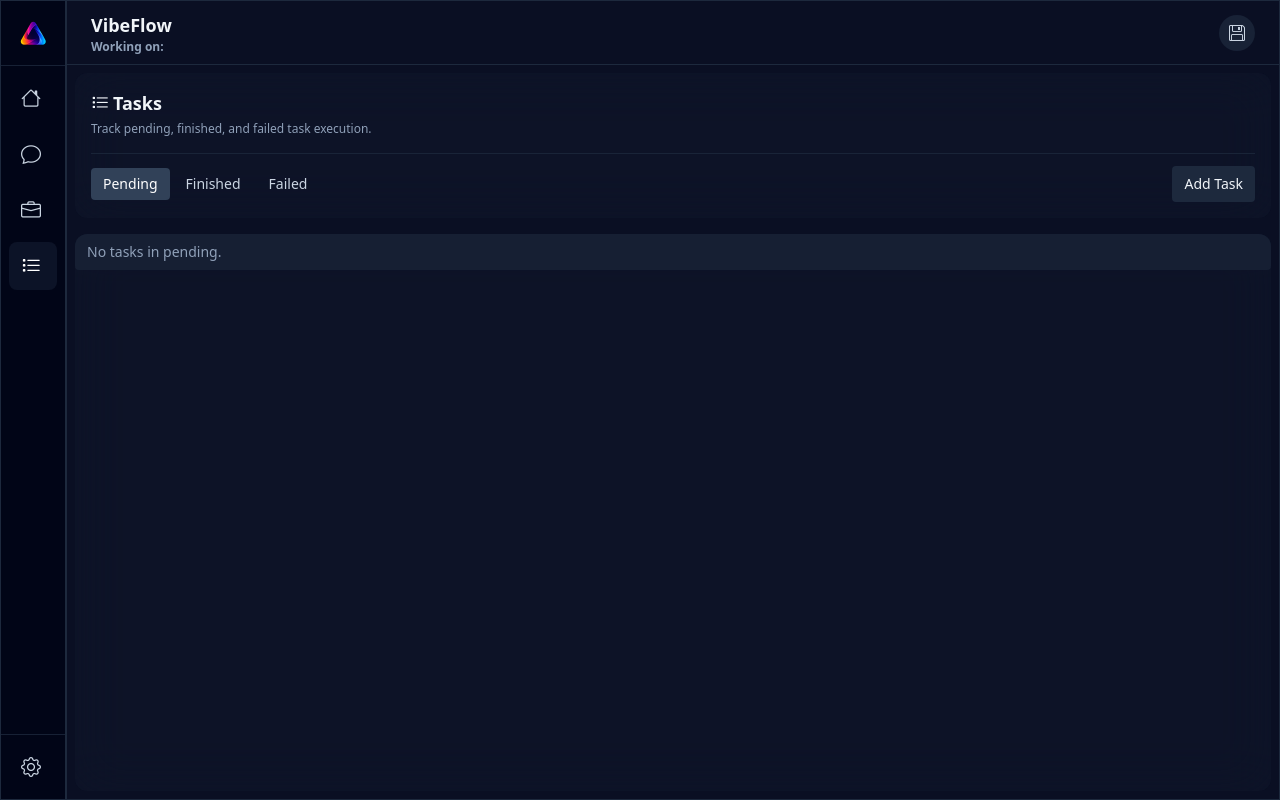
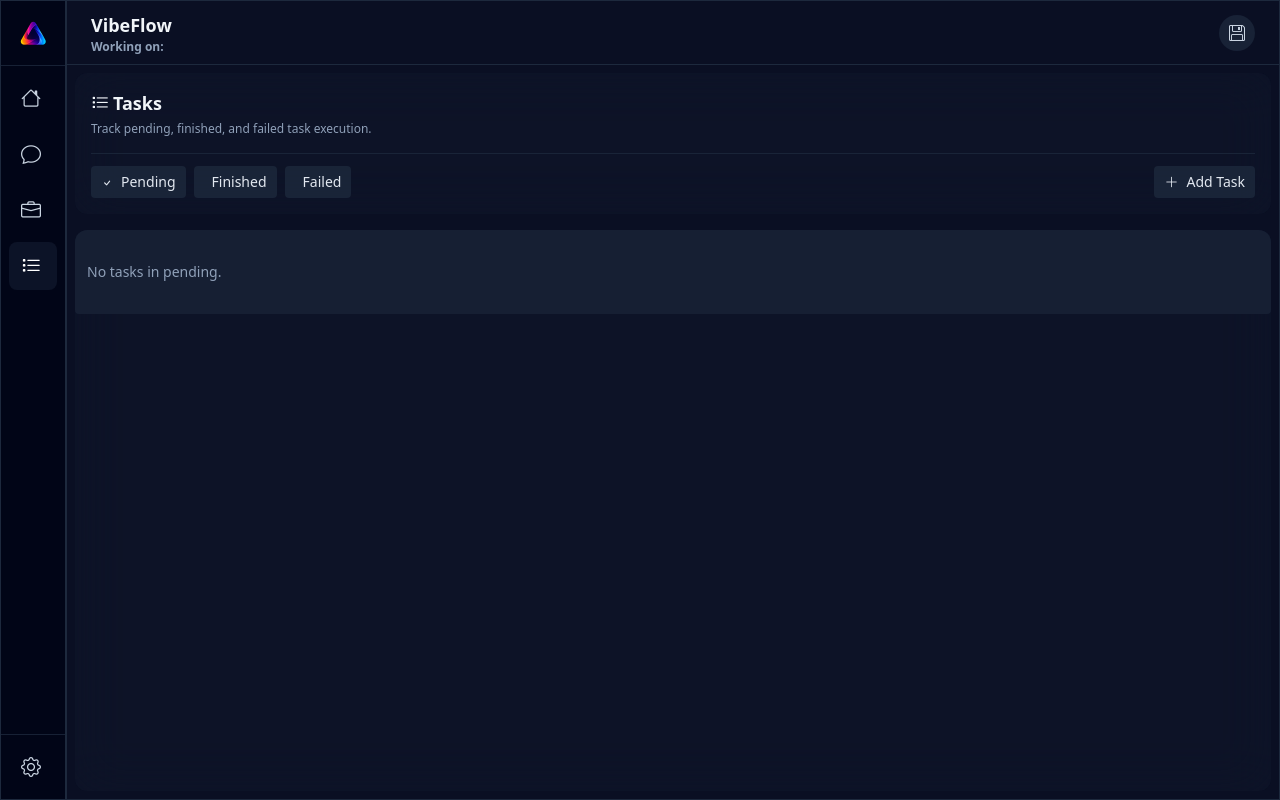
Before and after one commit to AndrewLang/matrix-codex-flow, an Angular app: page /workspace/tasks in a window 1280 px wide. Built offline with nearby package versions, Linux system fonts and the light colour scheme.

Commit message:
feat: refactor command bar and workspace header components for improved command handling and layout

```diff
--- a/src/app/components/commandbar/commandbar.component.html
+++ b/src/app/components/commandbar/commandbar.component.html
@@ -1,6 +1,6 @@
-<div class="flex items-center justify-between gap-3 rounded-xl border border-slate-800/80 bg-slate-900/60 px-3 py-2 text-slate-200">
-    <div class="flex min-w-0 items-center justify-start">
-        @if (resolvedLeftCommand(); as command) {
+<div class="relative z-40 flex items-center justify-between gap-3 overflow-visible  text-slate-200">
+    <div class="flex min-w-0 items-center justify-start gap-2">
+        @for (command of resolvedLeftCommands(); track command.id) {
         <div class="relative inline-flex items-center" [attr.data-command-menu]="command.id">
             @if (hasSubCommands(command)) {
             <button type="button"
@@ -12,10 +12,11 @@
                 <span class="truncate">{{ command.title }}</span>
             </button>
             <button type="button"
-                class="rounded-r border-l border-slate-700 bg-slate-800 px-2 py-1.5 text-slate-200 transition hover:bg-slate-700"
+                class="rounded-r border-l border-slate-700 bg-slate-800 px-2 py-1 text-slate-200 transition hover:bg-slate-700"
                 [attr.aria-label]="'Open ' + command.title + ' sub commands'"
                 (click)="toggleSubCommandMenu(command.id)">
-                <mtx-icon [icon]="isSubCommandMenuOpen(command.id) ? 'chevron-up text-xs' : 'chevron-down text-xs'"></mtx-icon>
+                <mtx-icon
+                    [icon]="isSubCommandMenuOpen(command.id) ? 'chevron-up text-xs' : 'chevron-down text-xs'"></mtx-icon>
             </button>
 
             @if (isSubCommandMenuOpen(command.id)) {
@@ -60,10 +61,11 @@
                 <span>{{ command.title }}</span>
             </button>
             <button type="button"
-                class="rounded-r border-l border-slate-700 bg-slate-800 px-2 py-1.5 text-slate-200 transition hover:bg-slate-700"
+                class="rounded-r border-l border-slate-700 bg-slate-800 px-2 py-1 text-slate-200 transition hover:bg-slate-700"
                 [attr.aria-label]="'Open ' + command.title + ' sub commands'"
                 (click)="toggleSubCommandMenu(command.id)">
-                <mtx-icon [icon]="isSubCommandMenuOpen(command.id) ? 'chevron-up text-xs' : 'chevron-down text-xs'"></mtx-icon>
+                <mtx-icon
+                    [icon]="isSubCommandMenuOpen(command.id) ? 'chevron-up text-xs' : 'chevron-down text-xs'"></mtx-icon>
             </button>
 
             @if (isSubCommandMenuOpen(command.id)) {
--- a/src/app/components/commandbar/commandbar.component.ts
+++ b/src/app/components/commandbar/commandbar.component.ts
@@ -17,14 +17,18 @@ export class CommandBarComponent {
     rightCommands = input<CommandDescriptor[]>([]);
     protected readonly openSubCommandMenuId = signal<string | null>(null);
 
-    protected readonly resolvedLeftCommand = computed(() => {
+    protected readonly resolvedLeftCommands = computed(() => {
+        const directList = this.leftCommands();
+        if (directList.length > 0) {
+            return directList;
+        }
+
         const direct = this.leftCommand();
         if (direct) {
-            return direct;
+            return [direct];
         }
 
-        const legacy = this.leftCommands();
-        return legacy.length > 0 ? legacy[0] : null;
+        return [];
     });
 
     protected readonly resolvedRightCommands = computed(() => {
--- a/src/app/components/tasks/task.edit.component.html
+++ b/src/app/components/tasks/task.edit.component.html
@@ -47,12 +47,6 @@
                                 [icon]="isAddStepMenuOpen() ? 'chevron-up text-xs' : 'chevron-down text-xs'"></mtx-icon>
                         </button>
                     </div>
-
-                    <!-- <button type="button"
-                        class="rounded bg-emerald-600 px-3 py-2 text-sm font-medium text-white transition hover:bg-emerald-500"
-                        (click)="saveTaskEditor()" title="Save task">
-                        Save
-                    </button> -->
 
                     @if (isAddStepMenuOpen()) {
                     <div
--- a/src/app/components/tasks/task.list.component.html
+++ b/src/app/components/tasks/task.list.component.html
@@ -1,6 +1,6 @@
 <div class="space-y-2">
     @if (tasks().length === 0) {
-    <p class="rounded bg-slate-800/60 px-3 py-2 text-sm text-slate-400">
+    <p class="rounded bg-slate-800/60 px-3 py-8 text-sm text-slate-400">
         {{ emptyMessage() }}
     </p>
     } @else {
--- a/src/app/components/tasks/tasks.component.html
+++ b/src/app/components/tasks/tasks.component.html
@@ -1,44 +1,10 @@
 <div class="flex h-full min-h-0 flex-col gap-4 p-2 text-slate-200">
-    <header class="flex flex-col rounded-xl bg-slate-900/60 p-4 backdrop-blur-xl">
-        <div class="flex items-center justify-between">
-            <div>
-                <h2 class="flex items-center gap-1 text-lg font-semibold text-slate-100">
-                    <mtx-icon icon="list-task"></mtx-icon>
-                    <span>Tasks</span>
-                </h2>
-                <p class="mt-1 text-xs text-slate-400">Track pending, finished, and failed task execution.</p>
-            </div>
-        </div>
+    <mtx-workspace-header title="Tasks" description="Track pending, finished, and failed task execution."
+        icon="list-task" [leftCommands]="headerLeftCommand()" [commands]="headerCommands"
+        (commandSelected)="onHeaderCommand($event)"></mtx-workspace-header>
 
-        <div class="mt-4 flex items-center justify-between gap-2 border-t border-slate-800/80 pt-3">
-            <div class="flex items-center gap-1">
-                @for (tab of tabs; track tab.key) {
-                <button type="button" class="rounded px-3 py-1.5 text-sm transition"
-                    [class.bg-slate-700]="selectedTab() === tab.key" [class.text-white]="selectedTab() === tab.key"
-                    [class.text-slate-300]="selectedTab() !== tab.key"
-                    [class.hover:bg-slate-800]="selectedTab() !== tab.key" (click)="selectTab(tab.key)">
-                    {{ tab.label }}
-                </button>
-                }
-            </div>
-
-            <div>
-                <button type="button"
-                    class="rounded bg-slate-800 px-3 py-2 text-sm font-medium text-slate-100 transition hover:bg-slate-700"
-                    (click)="addTask()">
-                    Add Task
-                </button>
-            </div>
-        </div>
-    </header>
-
-    <section class="flex-1 min-h-0 overflow-y-auto rounded-xl bg-slate-900/60 backdrop-blur-xl">
-        <mtx-task-list
-            [tasks]="filteredTasks()"
-            [emptyMessage]="emptyMessage()"
-            (viewTask)="viewTask($event)"
-            (editTask)="editTask($event)"
-            (runTask)="runTask($event)"
-            (deleteTask)="deleteTask($event)"></mtx-task-list>
+    <section class="z-0 flex-1 min-h-0 overflow-y-auto rounded-xl bg-slate-900/60 backdrop-blur-xl">
+        <mtx-task-list [tasks]="filteredTasks()" [emptyMessage]="emptyMessage()" (viewTask)="viewTask($event)"
+            (editTask)="editTask($event)" (runTask)="runTask($event)" (deleteTask)="deleteTask($event)"></mtx-task-list>
     </section>
 </div>
--- a/src/app/components/tasks/tasks.component.ts
+++ b/src/app/components/tasks/tasks.component.ts
@@ -1,9 +1,11 @@
 import { Component, computed, inject, signal } from '@angular/core';
 import { Router } from '@angular/router';
 
+import { CommandDescriptor } from '../../models/command';
 import { Task, TaskFilterTab, TaskTabItem } from '../../models/task';
 import { TaskService } from '../../services/task.service';
 import { IconComponent } from '../icon/icon.component';
+import { WorkspaceHeaderComponent } from '../workspace/workspace.header.component';
 import { TaskListComponent } from './task.list.component';
 
 const TASK_TABS: TaskTabItem[] = [
@@ -15,11 +17,14 @@ const TASK_TABS: TaskTabItem[] = [
 @Component({
     selector: 'mtx-tasks',
     templateUrl: 'tasks.component.html',
-    imports: [IconComponent, TaskListComponent]
+    imports: [IconComponent, TaskListComponent, WorkspaceHeaderComponent]
 })
 export class TasksComponent {
     protected readonly tabs = TASK_TABS;
     protected readonly selectedTab = signal<TaskFilterTab>('pending');
+    protected readonly headerCommands: CommandDescriptor[] = [
+        { id: 'add-task', title: 'Add Task', icon: 'plus-lg' }
+    ];
 
     private readonly taskService = inject(TaskService);
     private readonly router = inject(Router);
@@ -41,6 +46,14 @@ export class TasksComponent {
     });
 
     protected readonly emptyMessage = computed(() => `No tasks in ${this.selectedTab()}.`);
+    protected readonly headerLeftCommand = computed<CommandDescriptor[]>(() => {
+        const selected = this.selectedTab();
+        return this.tabs.map((tab) => ({
+            id: `filter-${tab.key}`,
+            title: tab.label,
+            icon: selected === tab.key ? 'check text-xs' : 'text-xs'
+        }));
+    });
 
     protected selectTab(tab: TaskFilterTab): void {
         this.selectedTab.set(tab);
@@ -49,6 +62,27 @@ export class TasksComponent {
     protected addTask(): void {
         this.taskService.addTask();
         this.selectedTab.set('pending');
+    }
+
+    protected onHeaderCommand(command: CommandDescriptor): void {
+        if (command.id === 'add-task') {
+            this.addTask();
+            return;
+        }
+
+        if (command.id === 'filter-pending') {
+            this.selectTab('pending');
+            return;
+        }
+
+        if (command.id === 'filter-finished') {
+            this.selectTab('finished');
+            return;
+        }
+
+        if (command.id === 'filter-failed') {
+            this.selectTab('failed');
+        }
     }
 
     protected runTask(taskId: string): void {
--- /dev/null
+++ b/src/app/components/workspace/workspace.header.component.html
@@ -0,0 +1,26 @@
+<header class="relative z-30 flex flex-col overflow-visible rounded-xl bg-slate-900/60 p-4 backdrop-blur-xl">
+    @if (customHeaderContent) {
+    <ng-content select="[headerContent]"></ng-content>
+    } @else {
+    <div class="flex items-center justify-between">
+        <div>
+            <h2 class="flex items-center gap-1 text-lg font-semibold text-slate-100">
+                @if (icon()) {
+                <mtx-icon [icon]="icon()"></mtx-icon>
+                }
+                <span>{{ title() }}</span>
+            </h2>
+            @if (description()) {
+            <p class="mt-1 text-xs text-slate-400">{{ description() }}</p>
+            }
+        </div>
+    </div>
+    }
+
+    @if (leftCommand() || leftCommands().length > 0 || commands().length > 0) {
+    <div class="mt-4 border-t border-slate-800/80 pt-3">
+        <mtx-commandbar [leftCommand]="leftCommand()" [leftCommands]="leftCommands()" [commands]="commands()"
+            (commandSelected)="onCommandSelected($event)"></mtx-commandbar>
+    </div>
+    }
+</header>
--- /dev/null
+++ b/src/app/components/workspace/workspace.header.component.ts
@@ -0,0 +1,27 @@
+import { CommonModule } from '@angular/common';
+import { Component, ContentChild, ElementRef, input, output } from '@angular/core';
+import { CommandDescriptor } from '../../models/command';
+import { CommandBarComponent } from '../commandbar/commandbar.component';
+import { IconComponent } from '../icon/icon.component';
+
+@Component({
+    selector: 'mtx-workspace-header',
+    templateUrl: 'workspace.header.component.html',
+    imports: [CommonModule, IconComponent, CommandBarComponent]
+})
+export class WorkspaceHeaderComponent {
+    readonly title = input<string>('');
+    readonly description = input<string>('');
+    readonly icon = input<string>('');
+    readonly leftCommand = input<CommandDescriptor | null>(null);
+    readonly leftCommands = input<CommandDescriptor[]>([]);
+    readonly commands = input<CommandDescriptor[]>([]);
+    readonly commandSelected = output<CommandDescriptor>();
+
+    @ContentChild('[headerContent]', { read: ElementRef })
+    protected customHeaderContent?: ElementRef<HTMLElement>;
+
+    protected onCommandSelected(command: CommandDescriptor): void {
+        this.commandSelected.emit(command);
+    }
+}
```
